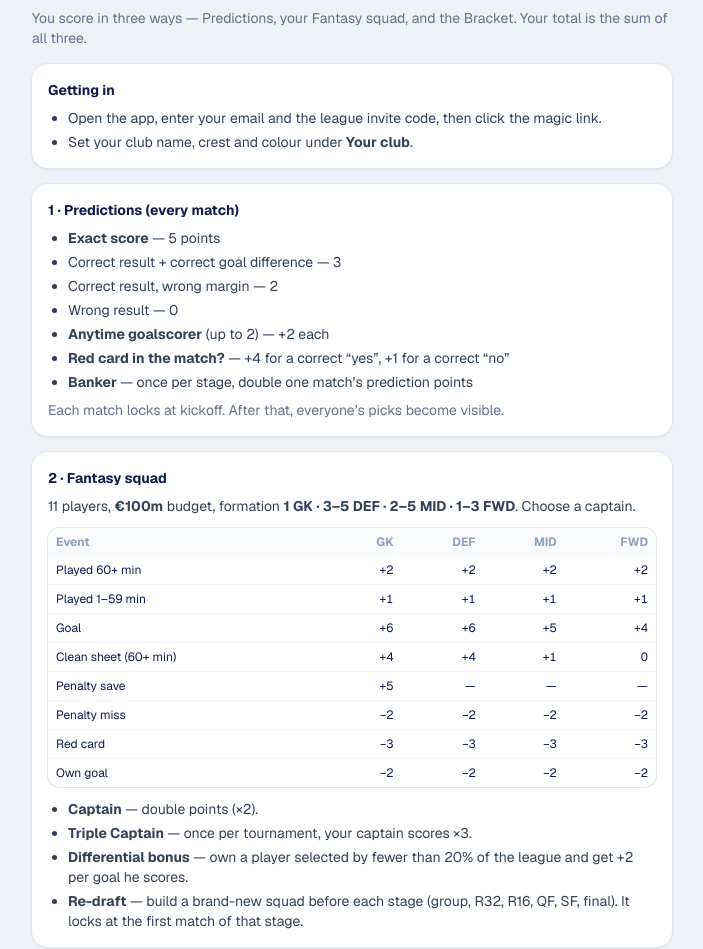
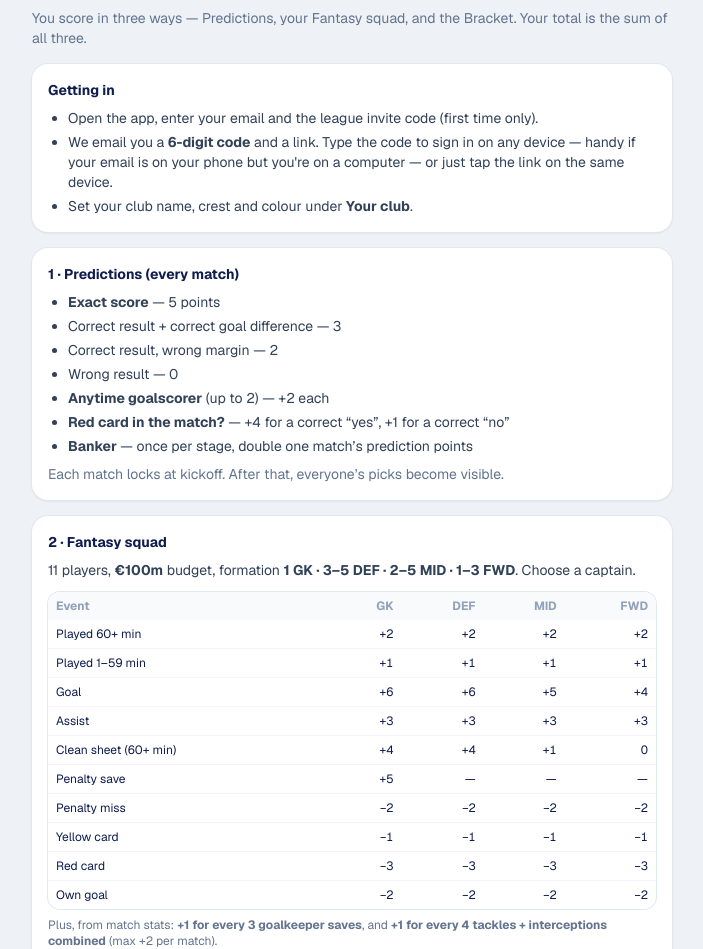
Before and after one commit to snorlax-dive/fantasy-wc-2026, a Next.js app in the folder web/: page /rules in a window 1280 px wide. Shown: the part 106-1055 px from the top of the page, without its empty margins (288-991 px from the left). Built offline with nearby package versions, Linux system fonts and the light colour scheme.

Commit message:
Update rules: new fantasy scoring (assists, yellow, saves, tackles/interceptions) + 6-digit sign-in code (#5)
Co-authored-by: snorlax-dive <snorlax-dive@users.noreply.github.com>
Co-authored-by: Claude Opus 4.8 (1M context) <noreply@anthropic.com>

```diff
--- a/web/app/rules/page.tsx
+++ b/web/app/rules/page.tsx
@@ -11,7 +11,9 @@ export default function RulesPage() {
 
       <Section title="Getting in">
         <ul className="list-disc space-y-1 pl-5">
-          <li>Open the app, enter your email and the league invite code, then click the magic link.</li>
+          <li>Open the app, enter your email and the league invite code (first time only).</li>
+          <li>We email you a <b>6-digit code</b> and a link. Type the code to sign in on any device — handy if your
+            email is on your phone but you&apos;re on a computer — or just tap the link on the same device.</li>
           <li>Set your club name, crest and colour under <b>Your club</b>.</li>
         </ul>
       </Section>
@@ -49,14 +51,20 @@ export default function RulesPage() {
               <Tr e="Played 60+ min" v={['+2', '+2', '+2', '+2']} />
               <Tr e="Played 1–59 min" v={['+1', '+1', '+1', '+1']} />
               <Tr e="Goal" v={['+6', '+6', '+5', '+4']} />
+              <Tr e="Assist" v={['+3', '+3', '+3', '+3']} />
               <Tr e="Clean sheet (60+ min)" v={['+4', '+4', '+1', '0']} />
               <Tr e="Penalty save" v={['+5', '—', '—', '—']} />
               <Tr e="Penalty miss" v={['−2', '−2', '−2', '−2']} />
+              <Tr e="Yellow card" v={['−1', '−1', '−1', '−1']} />
               <Tr e="Red card" v={['−3', '−3', '−3', '−3']} />
               <Tr e="Own goal" v={['−2', '−2', '−2', '−2']} />
             </tbody>
           </table>
         </div>
+        <p className="mt-2 text-xs text-slate-500">
+          Plus, from match stats: <b>+1 for every 3 goalkeeper saves</b>, and <b>+1 for every 4 tackles + interceptions
+          combined</b> (max +2 per match).
+        </p>
         <ul className="mt-3 list-disc space-y-1 pl-5">
           <li><b>Captain</b> — double points (×2).</li>
           <li><b>Triple Captain</b> — once per tournament, your captain scores ×3.</li>
```
